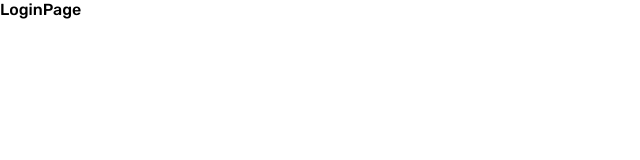
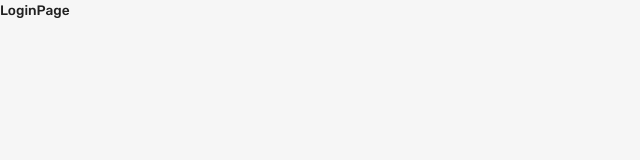
Before and after one commit to rsw359/RiderSocial, a React (Create React App) app in the folder client/: page / in a window 1280 px wide. Shown: the top 160 px of the page, without its empty margins (0-640 px from the left). Built offline with nearby package versions, Linux system fonts and the light colour scheme.

Commit message:
theme palatte and styled component setup, Navabar init setup

```diff
--- a/client/src/App.js
+++ b/client/src/App.js
@@ -2,16 +2,26 @@
 import HomePage from "scenes/homePage";
 import LoginPage from "scenes/loginPage";
 import ProfilePage from "scenes/profilePage";
+import { useMemo } from "react";
+import { useSelector } from "react-redux";
+import { CssBaseline, ThemeProvider } from "@mui/material";
+import { createTheme } from "@mui/material/styles";
+import { themeSettings } from "./theme";
 
 function App() {
+  const mode = useSelector((state) => state.mode);
+  const theme = useMemo(() => createTheme(themeSettings(mode)), [mode]);
   return (
     <div className="app">
       <BrowserRouter>
-        <Routes>
-          <Route path="/" element={<LoginPage />} />
-          <Route path="/home" element={<HomePage />} />
-          <Route path="/profile/:userId" element={<ProfilePage />} />
-        </Routes>
+        <ThemeProvider theme={theme}>
+          <CssBaseline />
+          <Routes>
+            <Route path="/" element={<LoginPage />} />
+            <Route path="/home" element={<HomePage />} />
+            <Route path="/profile/:userId" element={<ProfilePage />} />
+          </Routes>
+        </ThemeProvider>
       </BrowserRouter>
     </div>
   );
--- a/client/src/index.js
+++ b/client/src/index.js
@@ -2,10 +2,41 @@
 import ReactDOM from "react-dom/client";
 import "./index.css";
 import App from "./App";
+import authReducer from "./state";
+import { configureStore } from "@reduxjs/toolkit";
+import { Provider } from "react-redux";
+import {
+  persistStore,
+  persistReducer,
+  FLUSH,
+  REHYDRATE,
+  PAUSE,
+  PERSIST,
+  PURGE,
+  REGISTER,
+} from "redux-persist";
+import storage from "redux-persist/lib/storage";
+import { PersistGate } from "redux-persist/integration/react";
+
+const persistConfig = { key: "root", storage, version: 1 };
+const persistedReducer = persistReducer(persistConfig, authReducer);
+const store = configureStore({
+  reducer: persistedReducer,
+  middleware: (getDefaultMiddleware) =>
+    getDefaultMiddleware({
+      serializableCheck: {
+        ignoredActions: [FLUSH, REHYDRATE, PAUSE, PERSIST, PURGE, REGISTER],
+      },
+    }),
+});
 
 const root = ReactDOM.createRoot(document.getElementById("root"));
 root.render(
   <React.StrictMode>
-    <App />
+    <Provider store={store}>
+      <PersistGate loading={null} persistor={persistStore(store)}>
+        <App />
+      </PersistGate>
+    </Provider>
   </React.StrictMode>
 );
--- a/client/src/jsconfig.json
+++ /dev/null
@@ -1,6 +0,0 @@
-{
-  "compilerOptions": {
-    "baseUrl": "src",
-  },
-  "include": ["src"]
-}
--- /dev/null
+++ b/client/src/theme.js
@@ -0,0 +1,106 @@
+// color design tokens export
+export const colorTokens = {
+  grey: {
+    0: "#FFFFFF",
+    10: "#F6F6F6",
+    50: "#F0F0F0",
+    100: "#E0E0E0",
+    200: "#C2C2C2",
+    300: "#A3A3A3",
+    400: "#858585",
+    500: "#666666",
+    600: "#4D4D4D",
+    700: "#333333",
+    800: "#1A1A1A",
+    900: "#0A0A0A",
+    1000: "#000000",
+  },
+  primary: {
+    50: "#E6FBFF",
+    100: "#CCF7FE",
+    200: "#99EEFD",
+    300: "#66E6FC",
+    400: "#33DDFB",
+    500: "#00D5FA",
+    600: "#00A0BC",
+    700: "#006B7D",
+    800: "#00353F",
+    900: "#001519",
+  },
+};
+
+// mui theme settings
+export const themeSettings = (mode) => {
+  return {
+    palette: {
+      mode: mode,
+      ...(mode === "dark"
+        ? {
+            // dark mode values
+            primary: {
+              dark: colorTokens.primary[200],
+              main: colorTokens.primary[500],
+              light: colorTokens.primary[800],
+            },
+            neutral: {
+              dark: colorTokens.grey[100],
+              main: colorTokens.grey[200],
+              mediumMain: colorTokens.grey[300],
+              medium: colorTokens.grey[400],
+              light: colorTokens.grey[700],
+            },
+            background: {
+              default: colorTokens.grey[900],
+              alt: colorTokens.grey[800],
+            },
+          }
+        : {
+            //  light mode values
+            primary: {
+              dark: colorTokens.primary[700],
+              main: colorTokens.primary[500],
+              light: colorTokens.primary[50],
+            },
+            neutral: {
+              dark: colorTokens.grey[700],
+              main: colorTokens.grey[500],
+              mediumMain: colorTokens.grey[400],
+              medium: colorTokens.grey[300],
+              light: colorTokens.grey[50],
+            },
+            background: {
+              default: colorTokens.grey[10],
+              alt: colorTokens.grey[0],
+            },
+          }),
+    },
+    typography: {
+      fontFamily: ["Rubik", "sans-serif"].join(","),
+      fontSize: 12,
+      h1: {
+        fontFamily: ["Rubik", "sans-serif"].join(","),
+        fontSize: 40,
+      },
+      h2: {
+        fontFamily: ["Rubik", "sans-serif"].join(","),
+        fontSize: 32,
+      },
+      h3: {
+        fontFamily: ["Rubik", "sans-serif"].join(","),
+        fontSize: 24,
+      },
+      h4: {
+        fontFamily: ["Rubik", "sans-serif"].join(","),
+        fontSize: 20,
+      },
+      h5: {
+        fontFamily: ["Rubik", "sans-serif"].join(","),
+        fontSize: 16,
+      },
+      h6: {
+        fontFamily: ["Rubik", "sans-serif"].join(","),
+        fontSize: 14,
+      },
+    },
+  };
+};
```
Also changed, not shown: client/jsconfig.json (added, +7 -0 lines), client/package.json (+13 -1 lines), client/src/components/FlexBetween.jsx (added, +11 -0 lines), client/src/scenes/navbar/index.jsx (+35 -0 lines), 2 other files (tests, documents, lock files or other folders).
